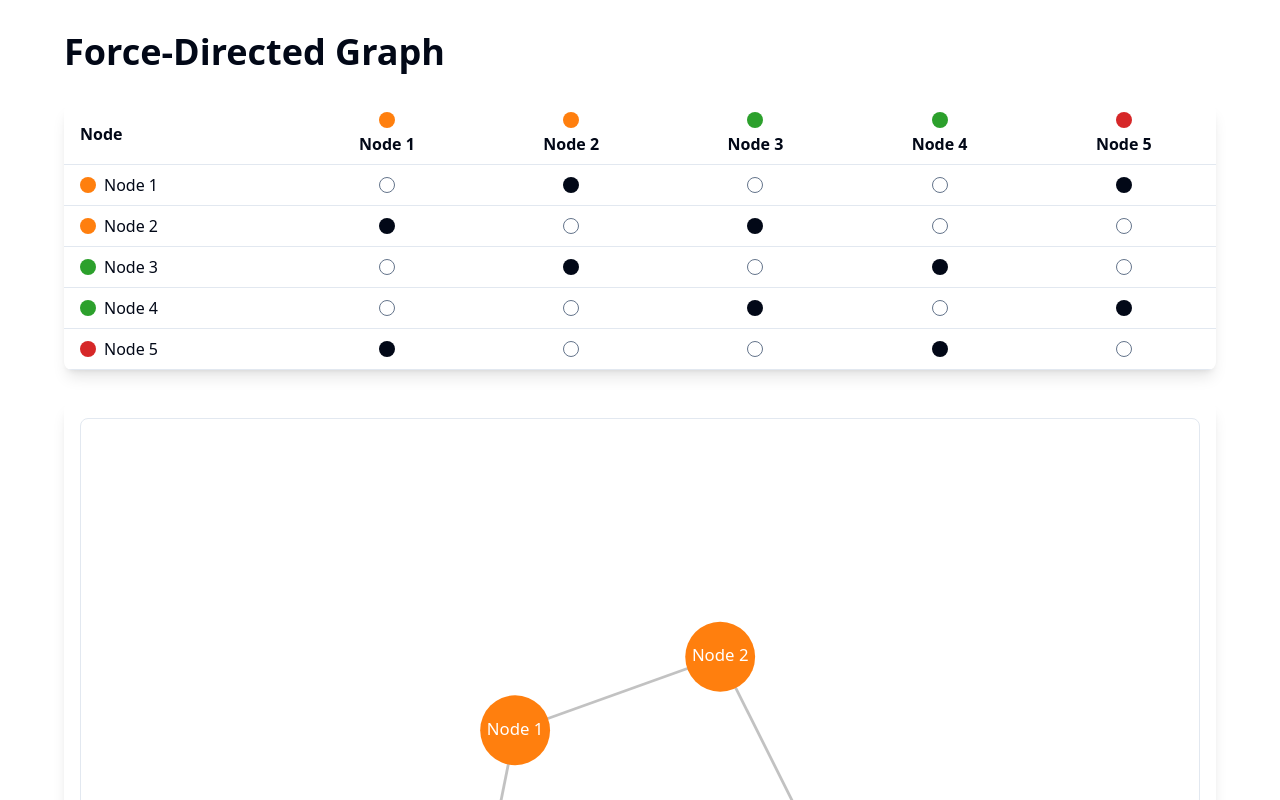
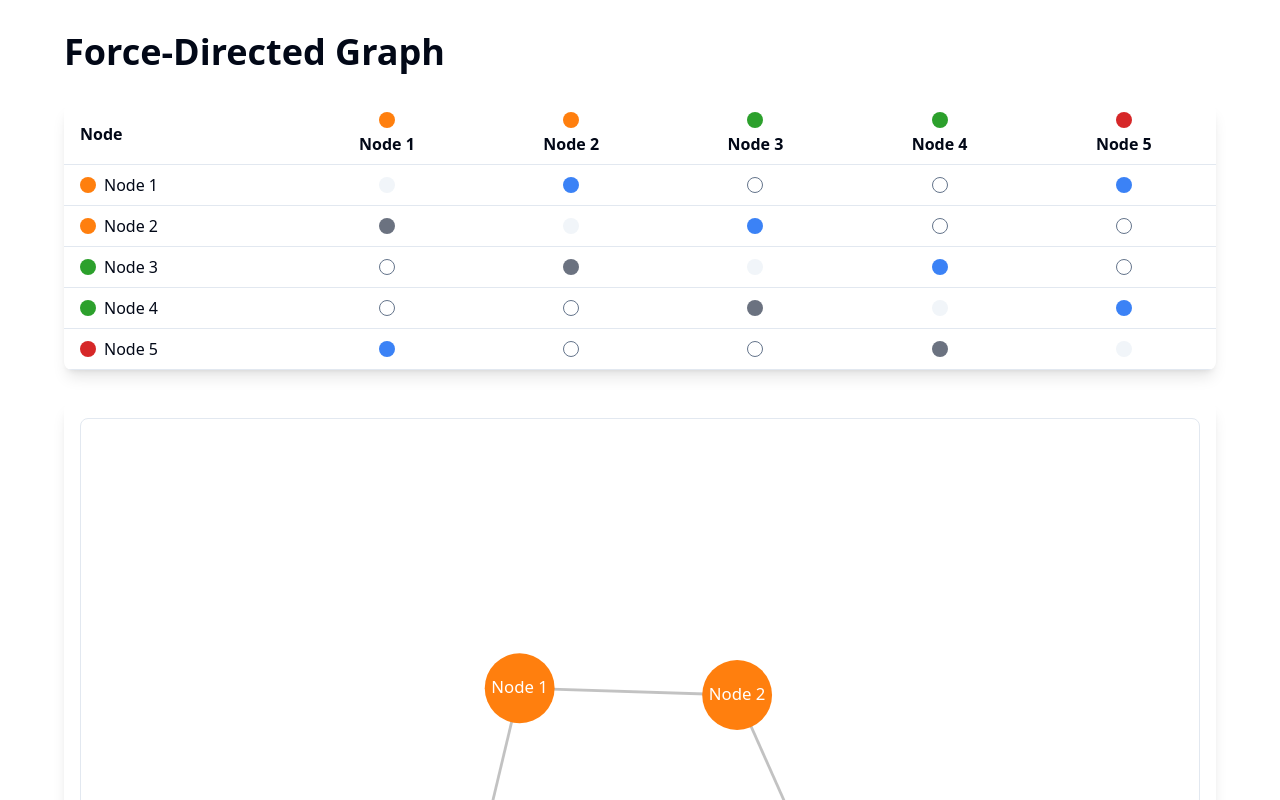
Before and after one commit to tarwich/force, a React (Vite) app: page / in a window 1280 px wide. Shown: the top 800 px of the page. Built offline with nearby package versions, Linux system fonts and the light colour scheme.

Commit message:
Links are editable

```diff
--- a/src/app.tsx
+++ b/src/app.tsx
@@ -1,34 +1,76 @@
 import * as d3 from 'd3';
-import { useEffect, useRef } from 'react';
+import { useEffect, useRef, useState } from 'react';
 
 interface Node extends d3.SimulationNodeDatum {
   id: string;
   group: number;
+  connections: string[];
 }
 
 interface Link extends d3.SimulationLinkDatum<Node> {
   value: number;
 }
 
-const sampleData: { nodes: Node[]; links: Link[] } = {
+const initialData: { nodes: Node[] } = {
   nodes: [
-    { id: 'Node 1', group: 1 },
-    { id: 'Node 2', group: 1 },
-    { id: 'Node 3', group: 2 },
-    { id: 'Node 4', group: 2 },
-    { id: 'Node 5', group: 3 },
-  ],
-  links: [
-    { source: 'Node 1', target: 'Node 2', value: 1 },
-    { source: 'Node 2', target: 'Node 3', value: 1 },
-    { source: 'Node 3', target: 'Node 4', value: 1 },
-    { source: 'Node 4', target: 'Node 5', value: 1 },
-    { source: 'Node 5', target: 'Node 1', value: 1 },
+    { id: 'Node 1', group: 1, connections: ['Node 2', 'Node 5'] },
+    { id: 'Node 2', group: 1, connections: ['Node 3'] },
+    { id: 'Node 3', group: 2, connections: ['Node 4'] },
+    { id: 'Node 4', group: 2, connections: ['Node 5'] },
+    { id: 'Node 5', group: 3, connections: ['Node 1'] },
   ],
 };
 
 export default function App() {
   const svgRef = useRef<SVGSVGElement>(null);
+  const [graphData, setGraphData] = useState(initialData);
+
+  // Helper function to convert nodes and their connections to links for D3
+  const getLinksFromNodes = (nodes: Node[]): Link[] => {
+    const links: Link[] = [];
+    nodes.forEach((node) => {
+      node.connections.forEach((targetId) => {
+        // Only add the link if we haven't added it in reverse order
+        if (node.id < targetId) {
+          links.push({ source: node.id, target: targetId, value: 1 });
+        }
+      });
+    });
+    return links;
+  };
+
+  const toggleConnection = (source: string, target: string) => {
+    setGraphData((state) => {
+      const sourceNode = state.nodes.find((n) => n.id === source);
+      const targetNode = state.nodes.find((n) => n.id === target);
+
+      if (sourceNode && targetNode) {
+        if (
+          sourceNode.connections.includes(target) ||
+          targetNode.connections.includes(source)
+        ) {
+          if (sourceNode.connections.includes(target)) {
+            // Remove outgoing connection
+            sourceNode.connections = sourceNode.connections.filter(
+              (id) => id !== target
+            );
+          }
+          if (targetNode.connections.includes(source)) {
+            // Remove incoming connection (reverse direction)
+            targetNode.connections = targetNode.connections.filter(
+              (id) => id !== source
+            );
+          }
+        } else {
+          // Add new outgoing connection
+          sourceNode.connections = sourceNode.connections.concat(target);
+          targetNode.connections = targetNode.connections.concat(source);
+        }
+      }
+
+      return { ...state };
+    });
+  };
 
   useEffect(() => {
     if (!svgRef.current) return;
@@ -39,13 +81,15 @@ export default function App() {
     const width = 800;
     const height = 600;
 
+    const links = getLinksFromNodes(graphData.nodes);
+
     // Create the simulation
     const simulation = d3
-      .forceSimulation(sampleData.nodes)
+      .forceSimulation(graphData.nodes)
       .force(
         'link',
         d3
-          .forceLink<Node, Link>(sampleData.links)
+          .forceLink<Node, Link>(links)
           .id((d) => d.id)
           .distance(150)
           .strength(1)
@@ -68,7 +112,7 @@ export default function App() {
     const link = svg
       .append('g')
       .selectAll('line')
-      .data(sampleData.links)
+      .data(links)
       .join('line')
       .attr('stroke', '#999')
       .attr('stroke-opacity', 0.6)
@@ -78,7 +122,7 @@ export default function App() {
     const node = svg
       .append('g')
       .selectAll('circle')
-      .data(sampleData.nodes)
+      .data(graphData.nodes)
       .join('circle')
       .attr('r', 25)
       .attr('fill', (d) => d3.schemeCategory10[d.group % 10])
@@ -88,7 +132,7 @@ export default function App() {
     const labels = svg
       .append('g')
       .selectAll('text')
-      .data(sampleData.nodes)
+      .data(graphData.nodes)
       .join('text')
       .text((d) => d.id)
       .attr('text-anchor', 'middle')
@@ -109,7 +153,7 @@ export default function App() {
 
       labels.attr('x', (d) => d.x ?? 0).attr('y', (d) => d.y ?? 0);
     });
-  }, []);
+  }, [graphData]);
 
   function drag(simulation: d3.Simulation<Node, undefined>) {
     function dragstarted(event: d3.D3DragEvent<SVGCircleElement, Node, Node>) {
@@ -149,7 +193,7 @@ export default function App() {
             <thead>
               <tr className="border-b border-border">
                 <th className="px-4 py-2 text-left">Node</th>
-                {sampleData.nodes.map((node) => (
+                {graphData.nodes.map((node) => (
                   <th key={node.id} className="px-4 py-2 text-center">
                     <div className="flex flex-col items-center">
                       <span
@@ -165,7 +209,7 @@ export default function App() {
               </tr>
             </thead>
             <tbody>
-              {sampleData.nodes.map((rowNode) => (
+              {graphData.nodes.map((rowNode) => (
                 <tr key={rowNode.id} className="border-b border-border">
                   <td className="px-4 py-2">
                     <div className="flex items-center">
@@ -179,21 +223,30 @@ export default function App() {
                       {rowNode.id}
                     </div>
                   </td>
-                  {sampleData.nodes.map((colNode) => {
-                    const hasConnection = sampleData.links.some(
-                      (link) =>
-                        (link.source === rowNode.id &&
-                          link.target === colNode.id) ||
-                        (link.source === colNode.id &&
-                          link.target === rowNode.id)
-                    );
+                  {graphData.nodes.map((colNode) => {
+                    const isSource = rowNode.connections.includes(colNode.id);
+                    const isTarget = colNode.connections.includes(rowNode.id);
+
                     return (
-                      <td key={colNode.id} className="px-4 py-2 text-center">
-                        {hasConnection ? (
-                          <div className="w-4 h-4 bg-foreground rounded-full mx-auto" />
-                        ) : (
-                          <div className="w-4 h-4 border border-muted-foreground rounded-full mx-auto" />
-                        )}
+                      <td
+                        key={colNode.id}
+                        className="px-4 py-2 text-center"
+                        onClick={() =>
+                          rowNode.id !== colNode.id &&
+                          toggleConnection(rowNode.id, colNode.id)
+                        }
+                      >
+                        <div
+                          className={`w-4 h-4 rounded-full mx-auto cursor-pointer transition-colors ${
+                            rowNode.id === colNode.id
+                              ? 'bg-muted'
+                              : isSource
+                              ? 'bg-blue-500 hover:bg-blue-600'
+                              : isTarget
+                              ? 'bg-gray-500 hover:bg-gray-600'
+                              : 'border border-muted-foreground hover:border-primary'
+                          }`}
+                        />
                       </td>
                     );
                   })}
```
Also changed, not shown: package.json (+4 -3 lines), 1 other file (tests, documents, lock files or other folders).
